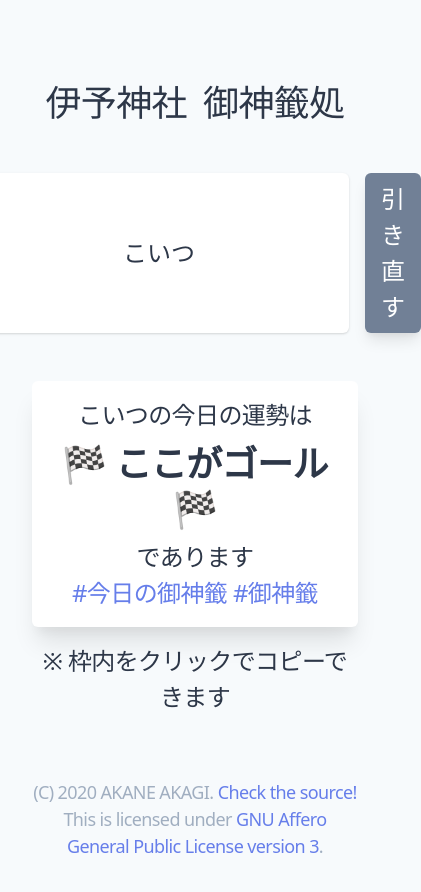
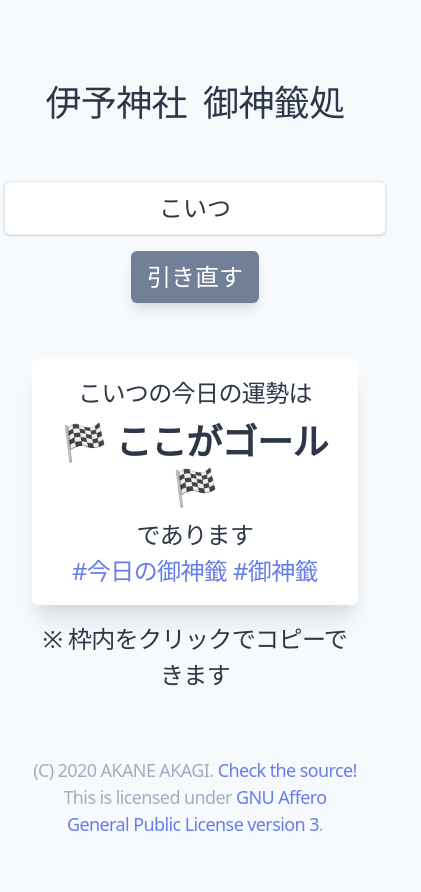
Before and after one commit to akaregi/Omikuji-Machine, a Vue app: page / in a window 390 px wide. Shown: the top 892 px of the page, 421 px wide, since content can reach past the window. Built offline with nearby package versions, Linux system fonts and the light colour scheme.

Commit message:
design: improved for smartphone(TM)
Signed-off-by: akaregi <akg.tachibana@gmail.com>

```diff
--- a/src/components/OmikujiView.vue
+++ b/src/components/OmikujiView.vue
@@ -63,24 +63,35 @@ export default defineComponent({
 }
 
 .legend {
-  @apply flex justify-center;
+  @apply flex flex-wrap justify-center;
 
   & button, & input {
-    @apply mx-2 p-2 px-4;
+    @apply m-2 p-2 px-4;
+    @apply outline-none;
+
+    @apply transition duration-300 ease-in-out;
   }
 
   & input {
     @apply text-center rounded-md shadow;
+    @apply border;
+
+    &:focus {
+      @apply border border-green-400;
+    }
   }
 
   & button {
     @apply text-white bg-gray-600;
     @apply rounded-md shadow-lg;
-    @apply transition duration-300 ease-in-out;
 
     &:hover {
       @apply bg-red-500;
     }
+
+    &:active {
+      @apply bg-red-600;
+    }
   }
 }
 </style>
```
